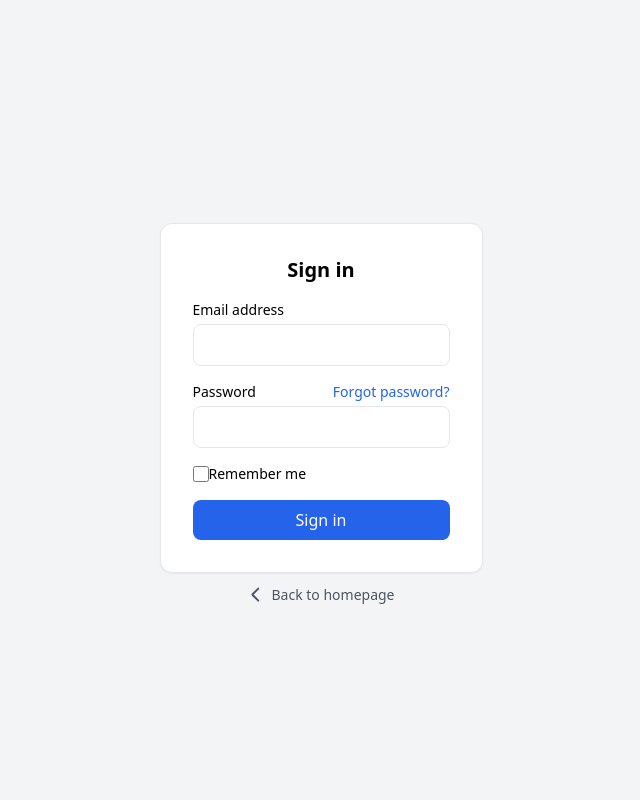
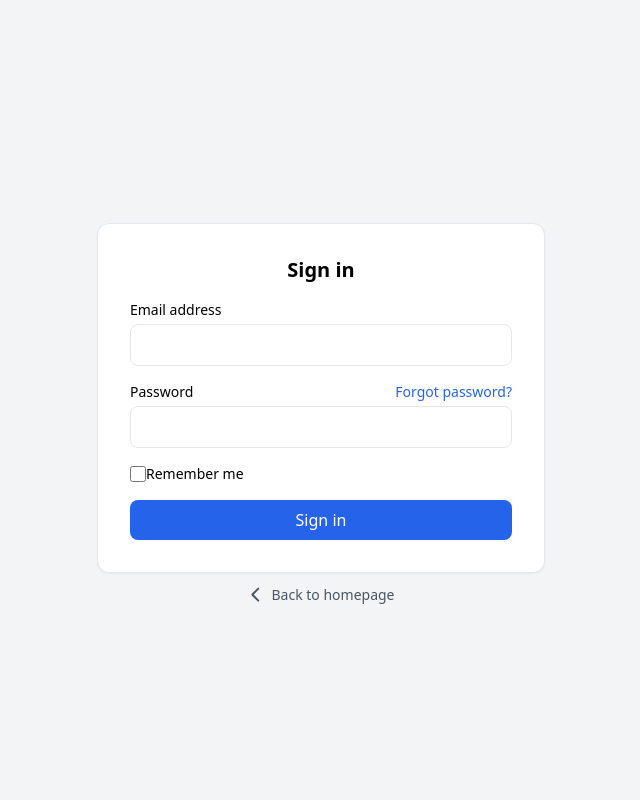
Before and after one commit to gritholdings/grit-one-sdk-python, a Django app: page /auth/login/ in a window 1280 px wide. Shown: the whole page, without its empty margins (319-959 px from the left). Run offline with Django 5.2, Linux system fonts and the light colour scheme; parts of the project's set-up code (start-up, migrations or seed data) failed here and were passed over.

Commit message:
fix login page

```diff
--- a/customauth/templates/customauth/login.html
+++ b/customauth/templates/customauth/login.html
@@ -1,7 +1,14 @@
-{% extends "base_generic.html" %}
-{% block content %}
-<div class="bg-gray-100 flex h-full items-center py-16 dark:bg-neutral-800">
- <div id="content" class="max-w-md mx-auto p-6">
+{% load static %}
+<!DOCTYPE html>
+<html lang="en" class="h-full">
+<head>
+  <meta charset="UTF-8">
+  <meta name="viewport" content="width=device-width, initial-scale=1.0">
+  <title>Sign In</title>
+  <link rel="stylesheet" href="{% static 'home/global.css' %}">
+</head>
+<body class="bg-gray-100 flex h-full items-center py-16 dark:bg-neutral-800">
+  <main id="content" class="w-full max-w-28 mx-auto p-6" style="max-width:28rem">
     <div class="mt-7 bg-white border border-gray-200 rounded-xl shadow-sm dark:bg-neutral-900 dark:border-neutral-700">
       <div class="p-8 sm:p-7">
         <h1 class="text-xl font-semibold mb-1 text-center">Sign in</h1>
@@ -59,8 +66,9 @@
         Back to homepage
       </a>
     </p>
-</div>
-{% endblock %}
-{% block footer %}
-<div></div>
-{% endblock %}
+  </main>
+  <script type="module">
+    import preline from 'https://cdn.jsdelivr.net/npm/preline@2.5.1/+esm';
+  </script>
+</body>
+</html>
--- a/home/templates/base_generic.html
+++ b/home/templates/base_generic.html
@@ -13,10 +13,7 @@
       {% block nav %}{% endblock %}
     </nav>
   </header>
-
-  <main class="h-full">
-    {% block content %}{% endblock %}
-  </main>
+  {% block content %}{% endblock %}
   {% block footer %}
     {% include "base_footer.html" %}
   {% endblock %}
```
Also changed, not shown: home/templates/home/pricing.html (+3 -5 lines). Lines whose indentation alone changed are shown as unchanged.
